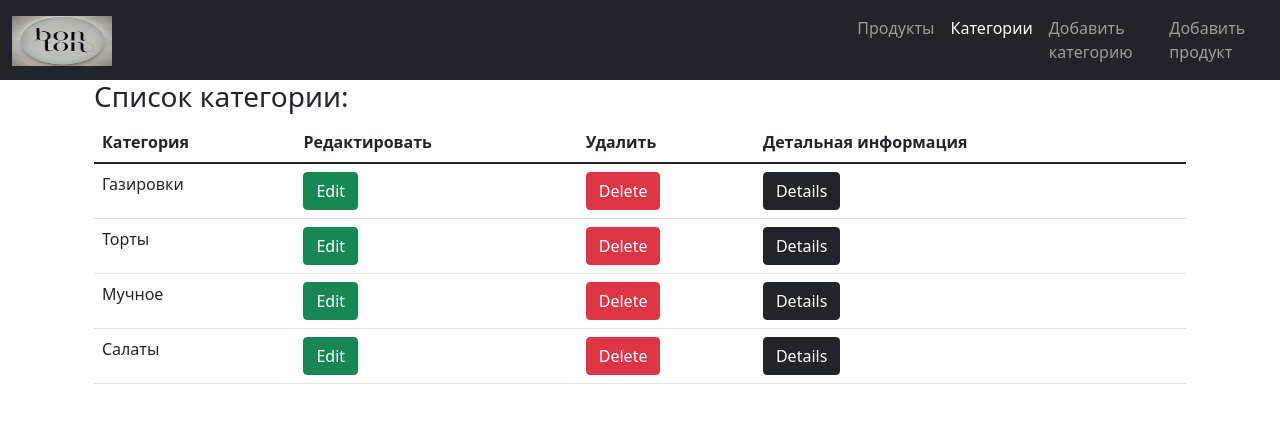
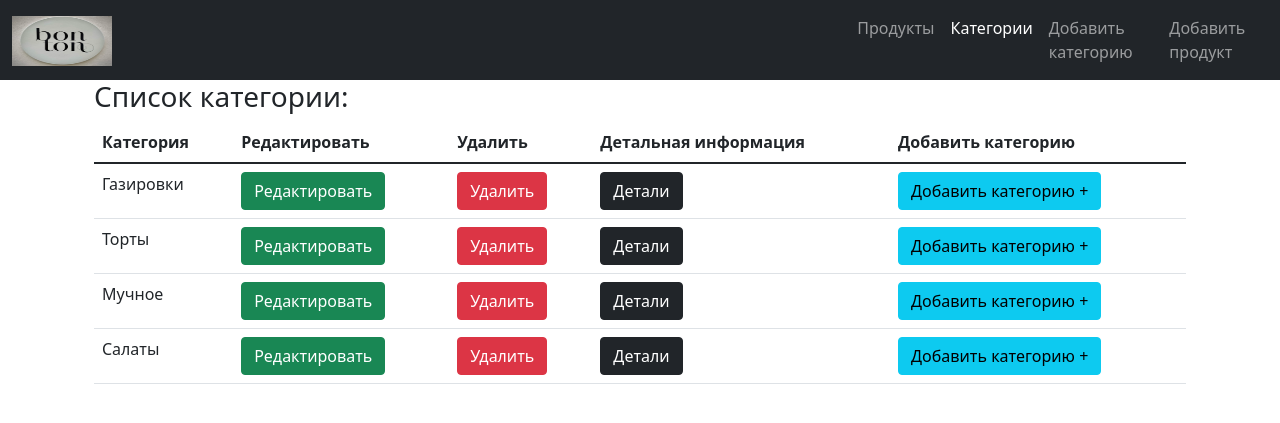
Before and after one commit to mollionline/homework_56, a Django app: page /categories/ in a window 1280 px wide. Shown: the top 423 px of the page. Run offline with Django 4.2, Linux system fonts and the light colour scheme; data comes from the database, SQL or seed files in the repository.

Commit message:
#10 Добавила кнопку создать категорию, фактическое время выполнения 1 час 30 минут

```diff
--- a/templates/categories_list.html
+++ b/templates/categories_list.html
@@ -9,6 +9,7 @@
                 <th scope="col">Редактировать</th>
                 <th scope="col">Удалить</th>
                 <th scope="col">Детальная информация</th>
+                <th scope="col">Добавить категорию</th>
             </tr>
             </thead>
             <tbody>
@@ -17,15 +18,19 @@
                     <td>{{ category.category }}</td>
                     <td>
                         <a class="btn btn-success"
-                           href='{% url 'category_edit' category.pk %}'>Edit</a>
+                           href='{% url 'category_edit' category.pk %}'>Редактировать</a>
                     </td>
                     <td>
                         <a style="color: white; text-decoration: none" class="btn btn-danger"
-                           href='{% url 'category_delete' category.pk %}'>Delete</a>
+                           href='{% url 'category_delete' category.pk %}'>Удалить</a>
                     </td>
                     <td>
                         <a style="color: white; text-decoration: none" class="btn btn-dark"
-                           href='{% url 'category_detail' category.pk %}'>Details</a>
+                           href='{% url 'category_detail' category.pk %}'>Детали</a>
+                    </td>
+                    <td>
+                        <a class="btn btn-info"
+                           href='{% url 'category_add' %}'>Добавить категорию +</a>
                     </td>
                 </tr>
             {% endfor %}
```
